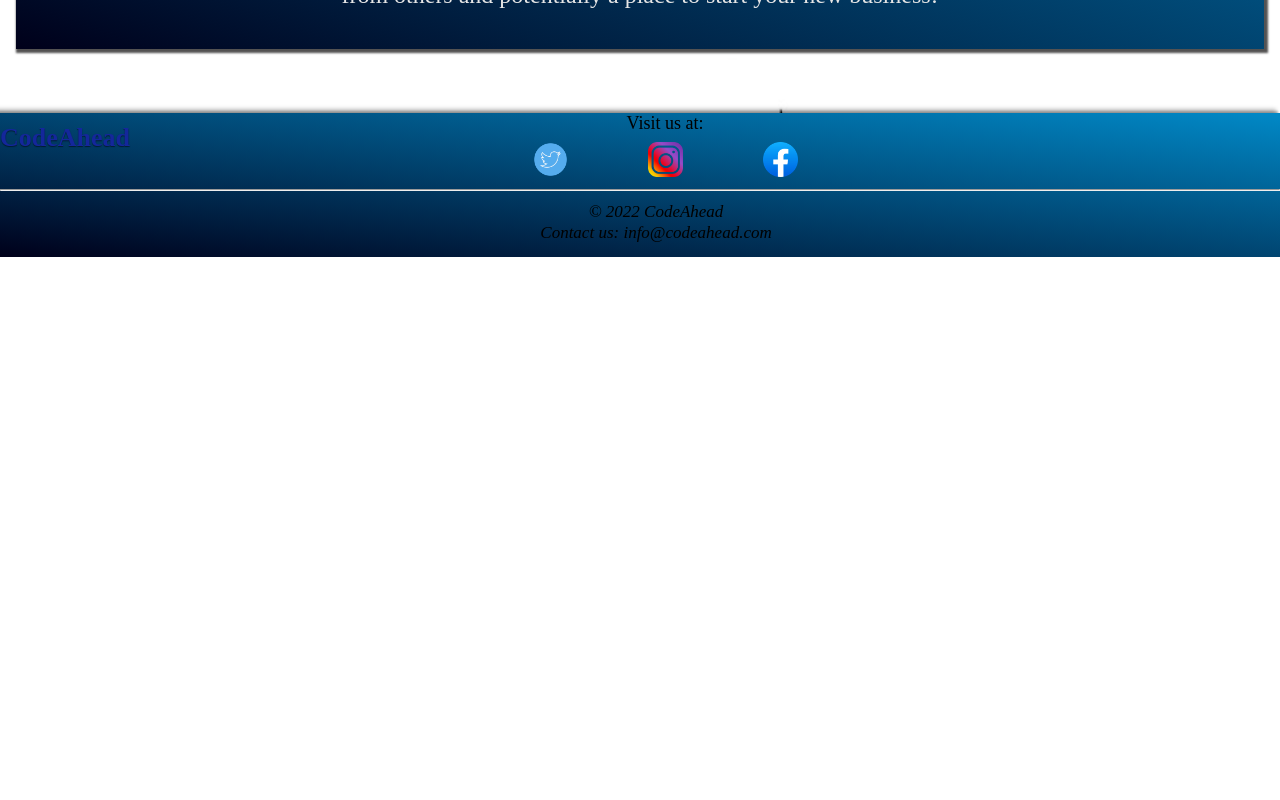
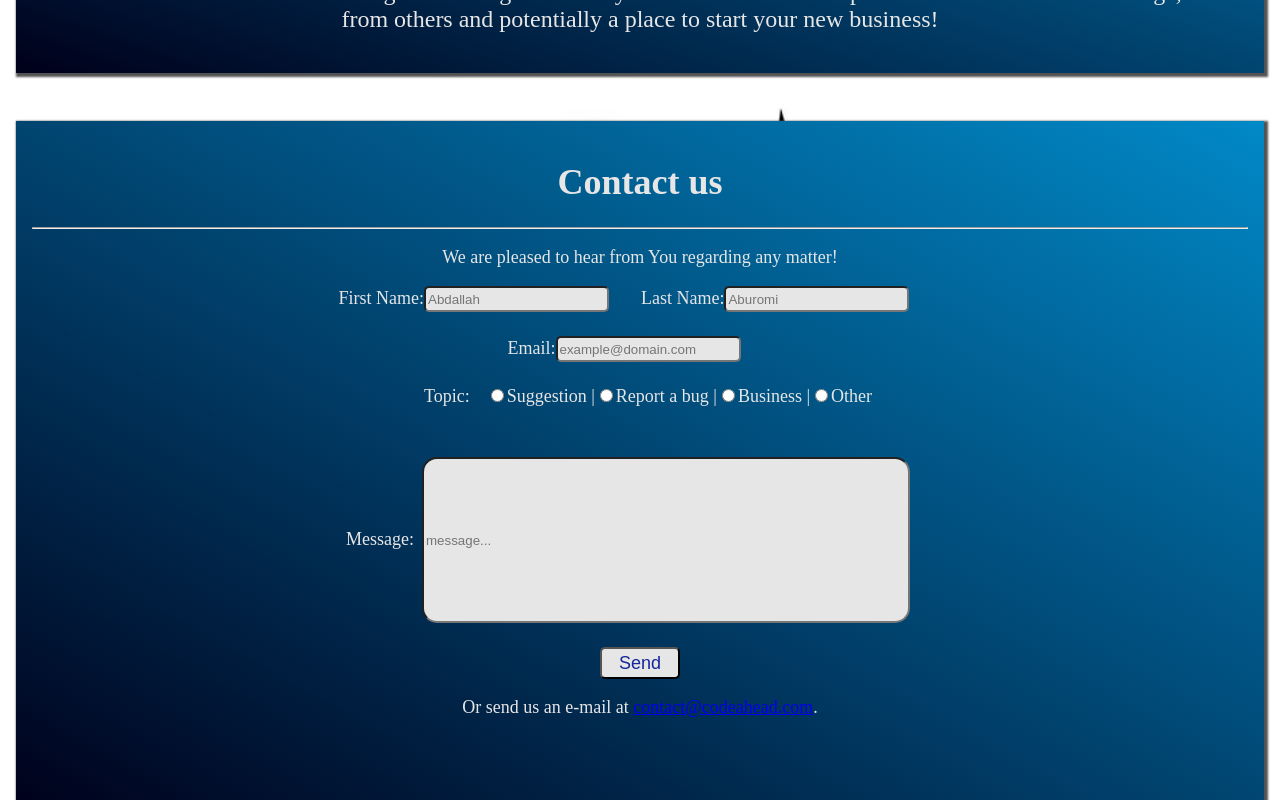
Before and after one commit to abdallah0100/codeAhead, a React (Create React App) app: page / in a window 1280 px wide. Shown: the part 1200-2000 px from the top of the page. Before the commit the page ends 1457 px from the top, so only its background shows below. Built offline with nearby package versions, Linux system fonts and the light colour scheme.

Commit message:
added front end for contact section

```diff
--- a/src/components/Landing.jsx
+++ b/src/components/Landing.jsx
@@ -1,11 +1,13 @@
 import './home/homeStyles.css';
 import About from './home/About';
 import Intro from './home/Intro';
+import Contact from './home/Contact';
 function Landing(){
     return(
     <div>
         <Intro />
         <About />
+        <Contact />
     </div>);
 }
 export default Landing;
--- a/src/components/header/navbar/NavBar.jsx
+++ b/src/components/header/navbar/NavBar.jsx
@@ -6,7 +6,7 @@ function NavBar(){
                 <li><a href='/#home'>Home</a></li>
                 <li><a href='/#'>Forum</a></li>
                 <li><a href='/#about'>About</a></li>
-                <li><a href='/#'>Contact</a></li>
+                <li><a href='/#contact'>Contact</a></li>
             </ul>
         </nav>
     );
--- a/src/components/home/About.jsx
+++ b/src/components/home/About.jsx
@@ -2,6 +2,7 @@ function About(){
     return(
         <div className="content_block" id='about'>
             <h1>About us</h1>
+            <hr />
             <p>CodeAhead is a platform that is built to be a base for all developers of all levels, enabling them to connect to each other
 in a mutual forum that is home for both experienced developers, juniors or even people that are intersted in this field alike.<br /> <br />
 
--- /dev/null
+++ b/src/components/home/Contact.jsx
@@ -0,0 +1,41 @@
+function Contact(){
+    return(
+        <div className="content_block" id='contact'>
+            <h1>Contact us</h1>
+            <hr />
+            <p>We are pleased to hear from You regarding any matter!</p>
+            <form>
+                <div className="contact_names">
+                    <label>First Name:</label>
+                    <input type='text' placeholder="Abdallah" className="text_input"></input>
+                    <label>Last Name:</label>
+                    <input type='text' placeholder="Aburomi" className="text_input"></input><br />
+                </div>
+                <label>Email:</label>
+                <input type='email' placeholder='example@domain.com' className="text_input"></input><br />
+                <label id="topics_title">Topic:</label>
+                <input type='radio' value='Suggestion' id="suggestion" name="topics"></input>
+                <label htmlFor="suggestion">Suggestion |</label>
+                <input type='radio' value='Report' id="report" name="topics"></input>
+                <label htmlFor="report">Report a bug |</label>
+                <input type='radio' value='Other' id="other" name="topics"></input>
+                <label htmlFor="business">Business |</label>
+                <input type='radio' value='Business' id="business" name="topics"></input>
+                <label htmlFor="other">Other</label>
+                <div id="other_topic">
+                    <label>Please specify the topic: </label>
+                <input type='Text' id="report_text" placeholder="topic" className="text_input"></input>
+                </div>
+
+                <label htmlFor="contact_msg" id="contact_msg_label">Message:</label>
+                <input type='text' placeholder="message..." className="text_input" id="contact_msg"></input><br />
+
+                <input type='submit' value='Send' className="contact_submit"></input>
+            </form>
+
+            <p>Or send us an e-mail at <a href="mailto:contact@codeahead.com">contact@codeahead.com</a>.</p>
+        </div>
+    );
+}
+
+export default Contact;
--- a/src/components/home/homeStyles.css
+++ b/src/components/home/homeStyles.css
@@ -55,3 +55,41 @@
 #about p{
     font-size: 24px;
 }
+#other_topic{
+    visibility: hidden;
+}
+#contact{
+    padding-bottom: 5rem;
+    font-size: 18px;
+}
+.text_input{
+    border-radius: 5px;
+    height: 20px;
+    background-color: #e6e6e6;
+    margin-right: 2rem;
+    margin-bottom: 1.5rem;
+}
+#contact_msg{
+    height: 10rem;
+    width: 30rem;
+    border-radius: 15px;
+}
+
+#contact_msg_label{
+    padding: 0.5rem;
+}
+#topics_title{
+    padding: 1rem;
+}
+.contact_submit{
+    background-color: #e6e6e6;
+    border-radius: 5px;
+    color: #14279b;
+    height: 2rem;
+    width: 5rem;
+    font-size: 18px;
+    cursor: pointer;
+}
+.contact_submit:hover{
+    box-shadow: inset 0 0 10px #000000;
+}
```
